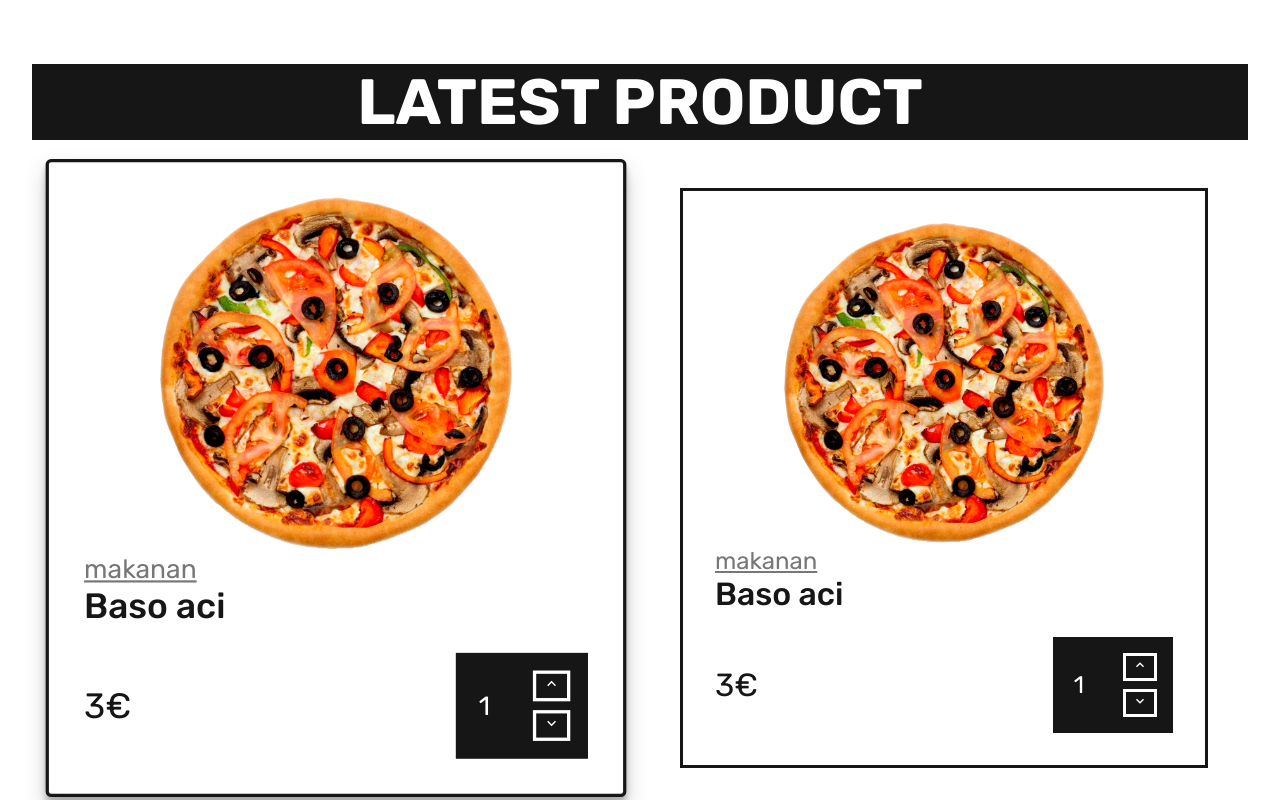
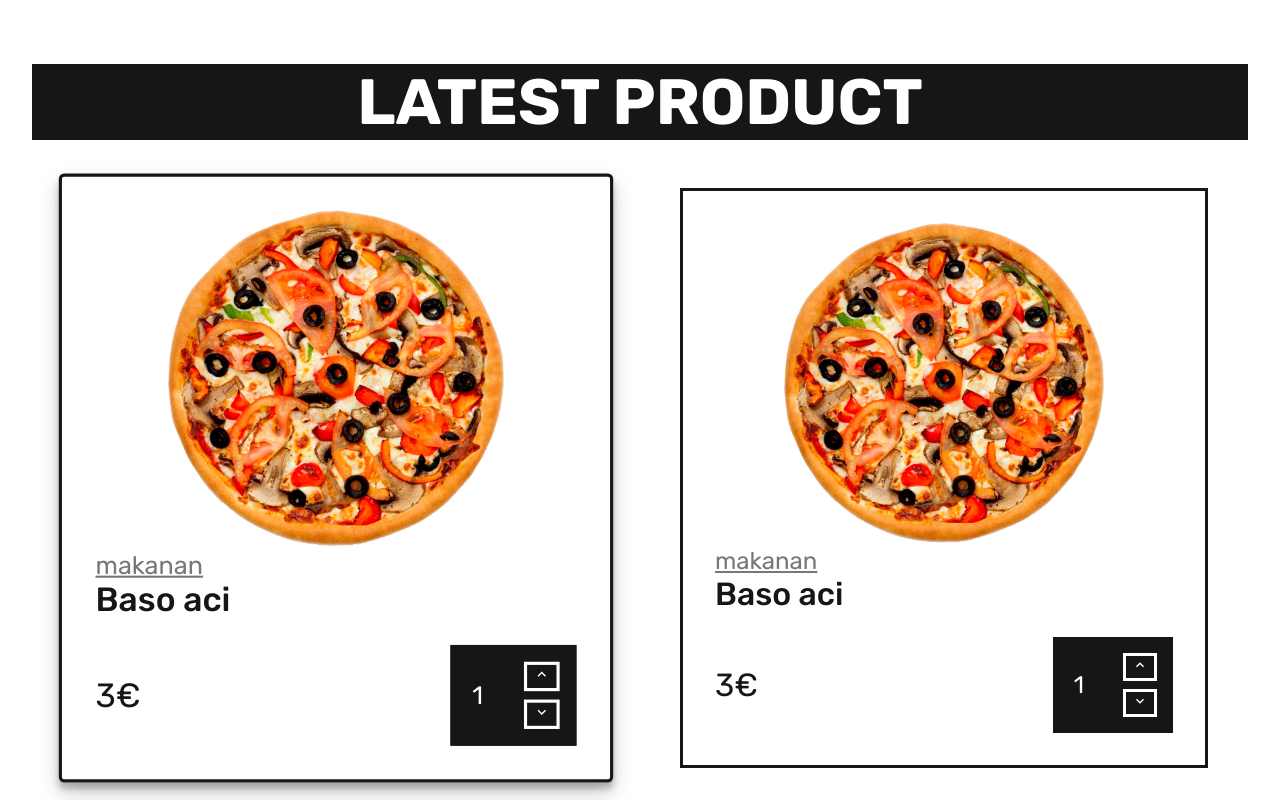
Before and after one commit to abuhajaar/tokorantau, a React (Create React App) app in the folder frontend/: page / in a window 1280 px wide. In both pictures the pointer is over the element 336 px from the left and 477 px from the top of the page. Shown: the top 800 px of the page. Built offline with nearby package versions, Linux system fonts and the light colour scheme.

Commit message:
perbaruan

```diff
--- a/frontend/src/components/List_products.module.scss
+++ b/frontend/src/components/List_products.module.scss
@@ -28,13 +28,13 @@
       cursor: pointer;
 
       &:hover {
-        transform: scale(1.1);
+        transform: scale(1.05);
         box-shadow: rgba(0, 0, 0, 0.19) 0px 10px 20px,
           rgba(0, 0, 0, 0.23) 0px 6px 6px;
         border-radius: 5px;
       }
 
-      transition: 0.3s ease all;
+      transition: 0.4s ease all;
 
       &__image {
         height: 20rem;
```
